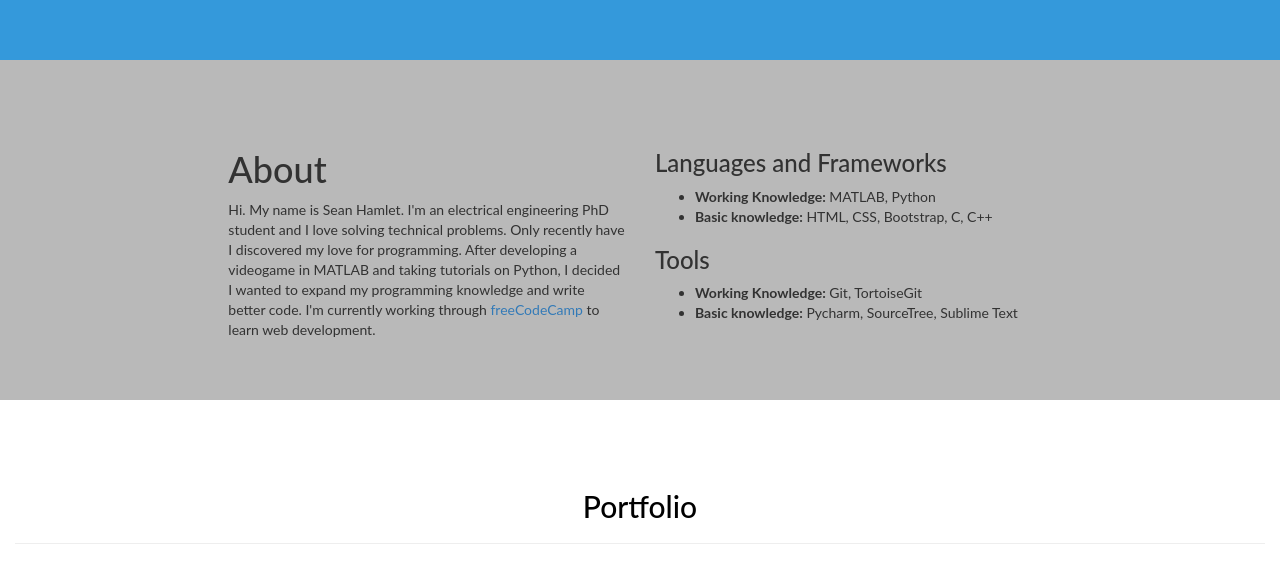
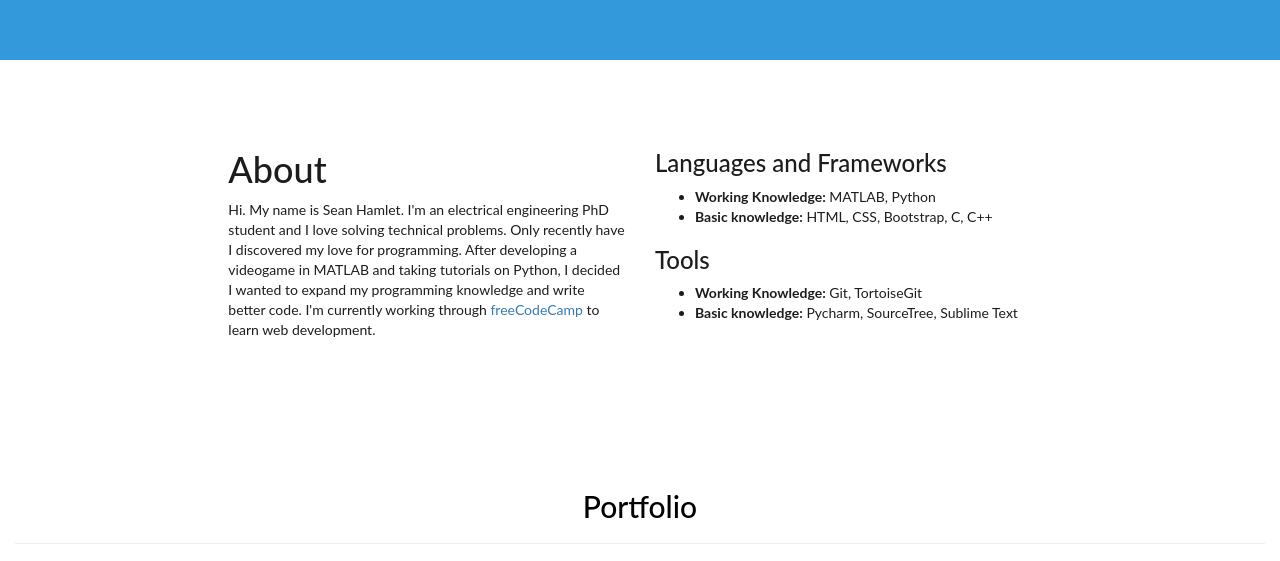
Before and after one commit to seanhamlet/FreeCodeCamp, a plain HTML site: page FrontEndDev-Basic/PersonalPortfolio/index.html in a window 1280 px wide. Shown: the part 709-1270 px from the top of the page. Drawn offline with nearby package versions, Linux system fonts and the light colour scheme; grey boxes are pictures that could not be loaded.

Commit message:
Updates colors in About section

```diff
--- a/FrontEndDev-Basic/PersonalPortfolio/css/style.css
+++ b/FrontEndDev-Basic/PersonalPortfolio/css/style.css
@@ -67,8 +67,8 @@ body {
 /* About */
 
 #about {
-  color: rgba(50,50,50,1);
-  background-color: rgba(185,185,185,1);
+  color: rgba(0,0,0,0.89);
+  background-color: #fff;
 }
 
 /* Portfolio */
```
